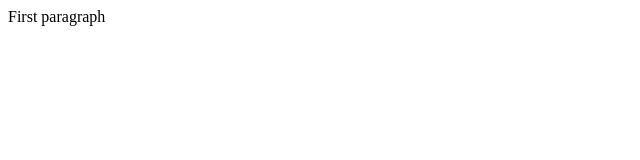
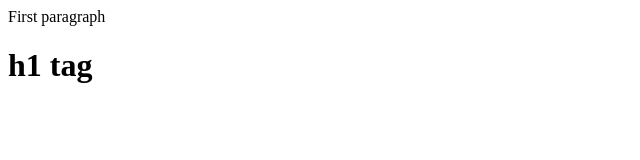
Before and after one commit to heloy07/Front-End-Web-UI-Frameworks-and-Tools, a website: page index.html in a window 1280 px wide. Shown: the whole page, without its empty margins (0-640 px from the left). Drawn offline with Linux system fonts and the light colour scheme.

Commit message:
setting up node

```diff
--- a/index.html
+++ b/index.html
@@ -2,5 +2,6 @@
 <head></head>
 <body>
     <p>First paragraph</p>
+    <h1>h1 tag</h1>
 </body>
 </html>
```
Also changed, not shown: package.json (added, +24 -0 lines), 2 other files.
